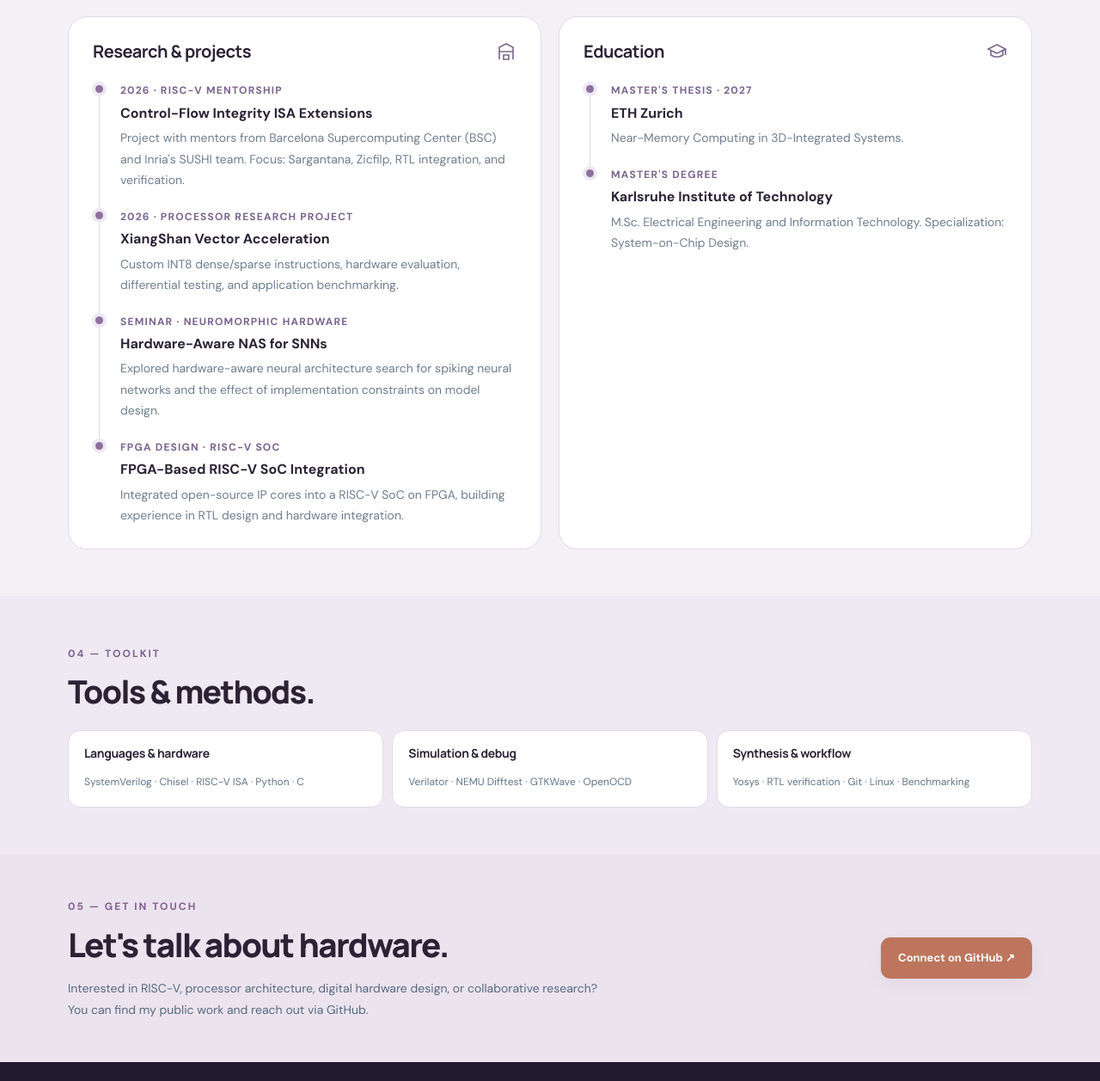
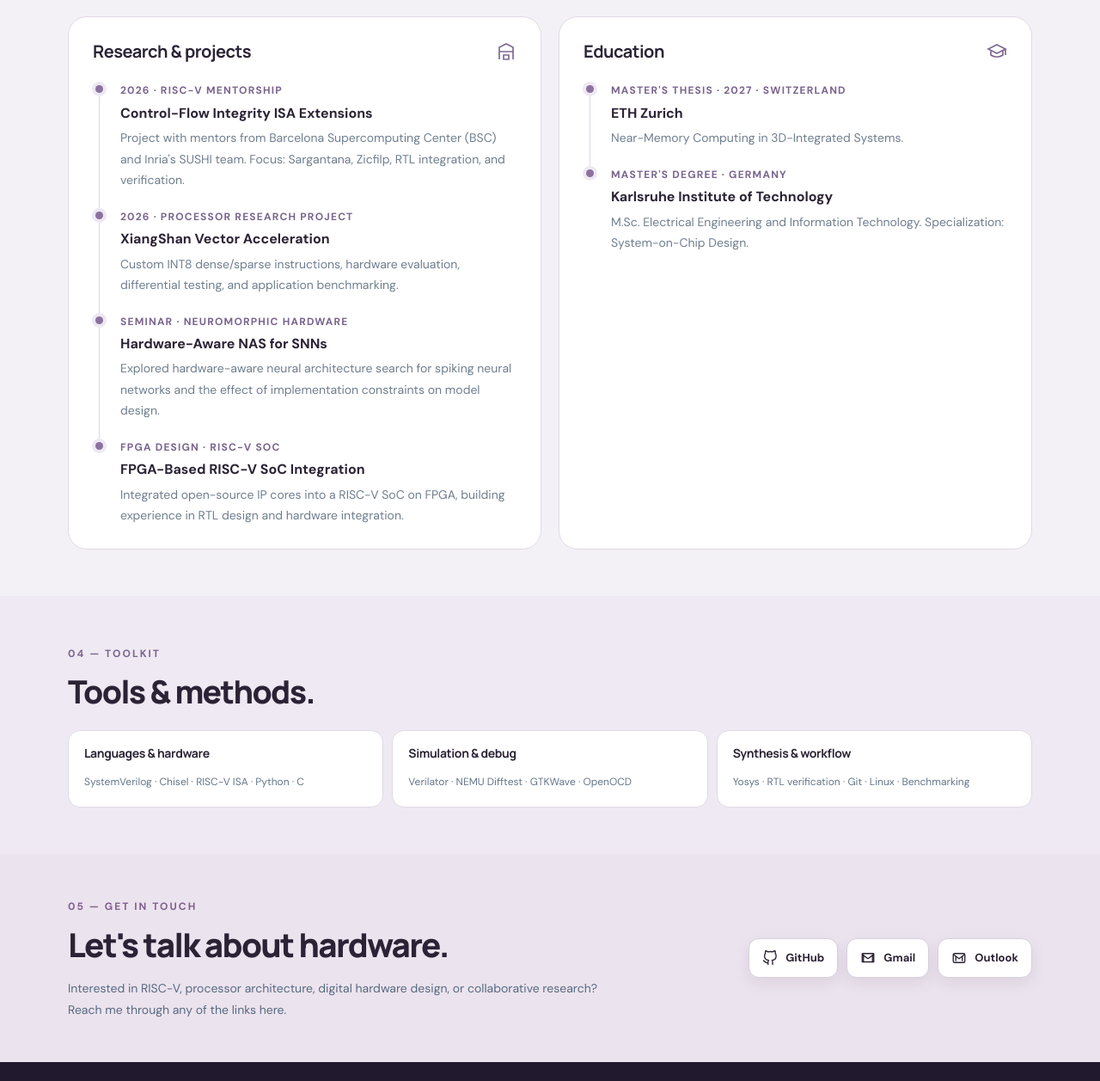
Before and after one commit to Jade0x13157A6/Jade0x13157A6.github.io, a plain HTML site: page index.html in a window 1280 px wide. Shown: the part 2640-3897 px from the top of the page at 86% size. Drawn offline with Linux system fonts and the light colour scheme.

Commit message:
Add locations and contact links
Add country labels for ETH Zurich and KIT. Add icon links for GitHub, Gmail, and Outlook to the contact section.

```diff
--- a/index.html
+++ b/index.html
@@ -109,7 +109,13 @@
     @media(max-width:780px){.portrait-area:before{width:min(calc(100% - 18px),320px)}.portrait-wrap{width:min(100%,320px);aspect-ratio:1/1}}
     @media(max-width:570px){.portrait-area:before{width:min(calc(100% - 30px),300px)}.portrait-wrap{width:min(100%,300px);aspect-ratio:1/1}}
 
-</style>
+
+    .contact-links{display:flex;align-items:center;justify-content:flex-end;gap:10px;flex-wrap:wrap}
+    .social-link{display:inline-flex;align-items:center;justify-content:center;gap:9px;min-height:46px;padding:0 15px;border:1px solid #d8cedf;border-radius:12px;background:#fff;color:#2c2235;font-size:13px;font-weight:700;box-shadow:0 6px 18px rgba(40,25,55,.08);transition:transform .18s ease,box-shadow .18s ease}
+    .social-link:hover{transform:translateY(-2px);box-shadow:0 10px 24px rgba(40,25,55,.14)}
+    .social-link svg{width:18px;height:18px;fill:none;stroke:currentColor;stroke-width:1.8;stroke-linecap:round;stroke-linejoin:round}
+    @media(max-width:780px){.contact-links{justify-content:flex-start}}
+  </style>
 </head>
 <body>
   <a class="skip" href="#main">Skip to content</a>
@@ -182,8 +188,8 @@
           <div class="journey-item"><div class="date">FPGA Design · RISC-V SoC</div><h4>FPGA-Based RISC-V SoC Integration</h4><p>Integrated open-source IP cores into a RISC-V SoC on FPGA, building experience in RTL design and hardware integration.</p></div>
         </div>
         <div class="journey-panel"><div class="panel-title"><h3>Education</h3><svg viewBox="0 0 24 24" fill="none" stroke="currentColor" stroke-width="1.7"><path d="m2 9 10-5 10 5-10 5zM5 11v5c4 3 10 3 14 0v-5M22 9v7"/></svg></div>
-          <div class="journey-item"><div class="date">Master's thesis · 2027</div><h4>ETH Zurich</h4><p>Near-Memory Computing in 3D-Integrated Systems.</p></div>
-          <div class="journey-item"><div class="date">Master's degree</div><h4>Karlsruhe Institute of Technology</h4><p>M.Sc. Electrical Engineering and Information Technology. Specialization: System-on-Chip Design.</p></div>
+          <div class="journey-item"><div class="date">Master's thesis · 2027 · Switzerland</div><h4>ETH Zurich</h4><p>Near-Memory Computing in 3D-Integrated Systems.</p></div>
+          <div class="journey-item"><div class="date">Master's degree · Germany</div><h4>Karlsruhe Institute of Technology</h4><p>M.Sc. Electrical Engineering and Information Technology. Specialization: System-on-Chip Design.</p></div>
         </div>
       </div>
     </div></section>
@@ -193,7 +199,7 @@
       <div class="skills"><div class="skill-group"><h3>Languages & hardware</h3><p>SystemVerilog · Chisel · RISC-V ISA · Python · C</p></div><div class="skill-group"><h3>Simulation & debug</h3><p>Verilator · NEMU Difftest · GTKWave · OpenOCD</p></div><div class="skill-group"><h3>Synthesis & workflow</h3><p>Yosys · RTL verification · Git · Linux · Benchmarking</p></div></div>
     </div></section>
 
-    <section class="contact" id="contact"><div class="container contact-inner"><div><span class="section-label">05 — Get in touch</span><h2>Let's talk about hardware.</h2><p>Interested in RISC-V, processor architecture, digital hardware design, or collaborative research? You can find my public work and reach out via GitHub.</p></div><a class="button blue" href="https://github.com/Jade0x13157A6" target="_blank" rel="noopener noreferrer">Connect on GitHub ↗</a></div></section>
+    <section class="contact" id="contact"><div class="container contact-inner"><div><span class="section-label">05 — Get in touch</span><h2>Let's talk about hardware.</h2><p>Interested in RISC-V, processor architecture, digital hardware design, or collaborative research? Reach me through any of the links here.</p></div><nav class="contact-links" aria-label="Contact links"><a class="social-link" href="https://github.com/Jade0x13157A6" target="_blank" rel="noopener noreferrer" aria-label="GitHub profile"><svg viewBox="0 0 24 24" aria-hidden="true"><path d="M9 19c-5 1.5-5-2.5-7-3m14 6v-3.87a3.37 3.37 0 0 0-.94-2.61c3.14-.35 6.44-1.54 6.44-7A5.44 5.44 0 0 0 20 4.77 5.07 5.07 0 0 0 19.91 1S18.73.65 16 2.48a13.38 13.38 0 0 0-7 0C6.27.65 5.09 1 5.09 1A5.07 5.07 0 0 0 5 4.77a5.44 5.44 0 0 0-1.5 3.78c0 5.42 3.3 6.61 6.44 7A3.37 3.37 0 0 0 9 18.13V22"/></svg><span>GitHub</span></a><a class="social-link" href="mailto:ruijueluo@gmail.com" aria-label="Email via Gmail" title="ruijueluo@gmail.com"><svg viewBox="0 0 24 24" aria-hidden="true"><path d="M3 6.5 12 13l9-6.5M4 5h16a1 1 0 0 1 1 1v12H3V6a1 1 0 0 1 1-1Z"/><path d="M5 7v11m14-11v11"/></svg><span>Gmail</span></a><a class="social-link" href="mailto:ruijueluo@outlook.com" aria-label="Email via Outlook" title="ruijueluo@outlook.com"><svg viewBox="0 0 24 24" aria-hidden="true"><rect x="3" y="5" width="18" height="14" rx="2"/><path d="m4 7 8 6 8-6"/><path d="M7 10v6m10-6v6"/></svg><span>Outlook</span></a></nav></div></section>
   </main>
   <footer class="footer"><div class="container footer-inner"><span>© <span id="year">2026</span> Ruijue Luo · Built for GitHub Pages</span><div><a href="#about">Back to top ↑</a>&nbsp;&nbsp;&nbsp; <a href="https://github.com/Jade0x13157A6" target="_blank" rel="noopener noreferrer">GitHub ↗</a></div></div></footer>
 
```
